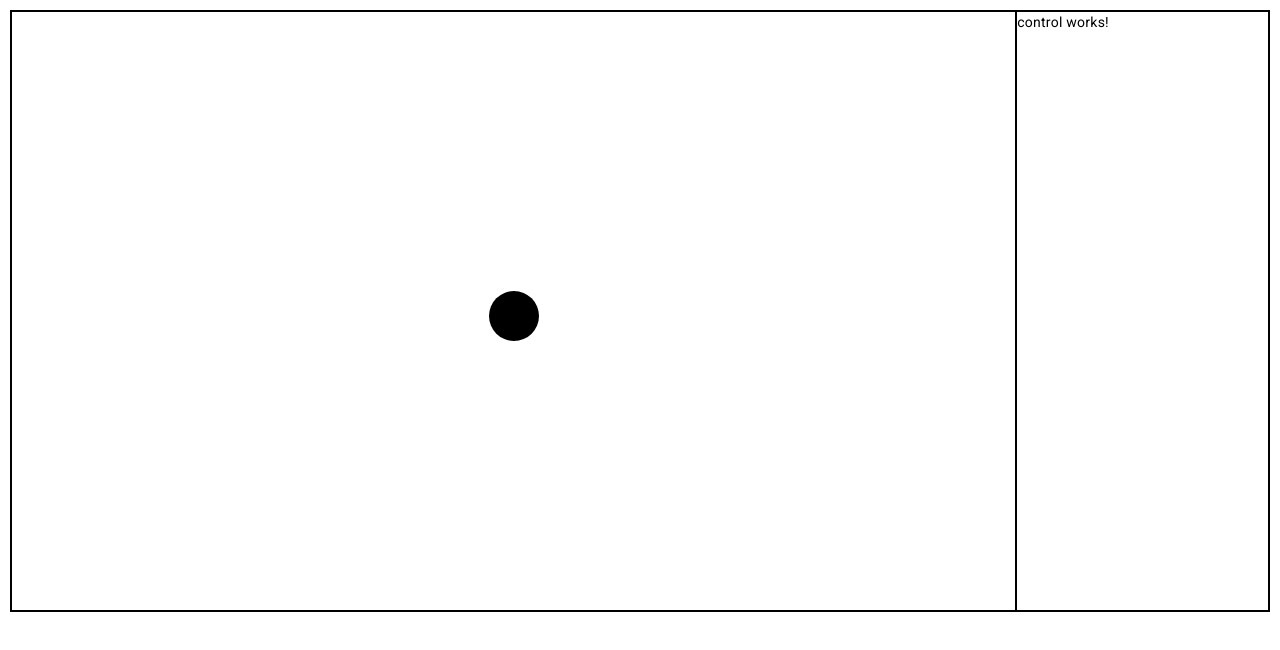
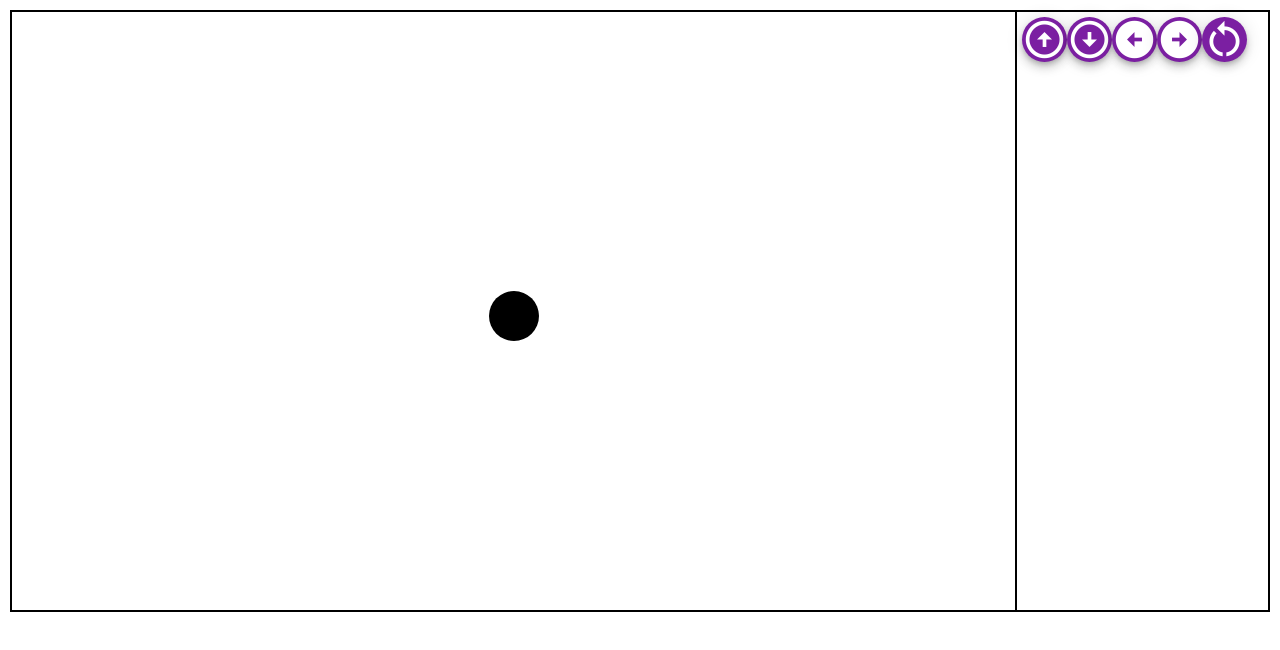
Before and after one commit to ShaniGeva12/movingBall, an Angular app: page / in a window 1280 px wide. Shown: the top 650 px of the page. Built offline with nearby package versions, Linux system fonts and the light colour scheme.

Commit message:
added control icons

```diff
--- a/src/app/app.module.ts
+++ b/src/app/app.module.ts
@@ -5,6 +5,7 @@
 import { BrowserAnimationsModule } from '@angular/platform-browser/animations';
 import { ScreenComponent } from './components/screen/screen.component';
 import { ControlComponent } from './components/control/control.component';
+import { MaterialModule } from '../assets/material/material.module';
 
 @NgModule({
   declarations: [
@@ -14,7 +15,8 @@
   ],
   imports: [
     BrowserModule,
-    BrowserAnimationsModule
+    BrowserAnimationsModule,
+    MaterialModule
   ],
   providers: [],
   bootstrap: [AppComponent]
--- a/src/app/components/control/control.component.html
+++ b/src/app/components/control/control.component.html
@@ -1 +1,17 @@
-<p>control works!</p>
+<div class="control-wrapper">
+  <button mat-fab color="primary">
+    <mat-icon>arrow_circle_up</mat-icon>
+  </button>
+  <button mat-fab color="primary">
+    <mat-icon>arrow_circle_down</mat-icon>
+  </button>
+  <button mat-fab color="primary">
+    <mat-icon>arrow_circle_left</mat-icon>
+  </button>
+  <button mat-fab color="primary">
+    <mat-icon>arrow_circle_right</mat-icon>
+  </button>
+  <button mat-fab color="primary">
+    <mat-icon>restart_alt</mat-icon>
+  </button>
+</div>
--- a/src/app/components/control/control.component.scss
+++ b/src/app/components/control/control.component.scss
@@ -0,0 +1,14 @@
+.control-wrapper {
+  padding: 5px;
+}
+
+button {
+  height: auto;
+  width: auto;
+}
+
+mat-icon {
+  height: auto;
+  width: auto;
+  font-size: 45px;
+}
```
Also changed, not shown: src/assets/material/material.module.ts (added, +102 -0 lines).
